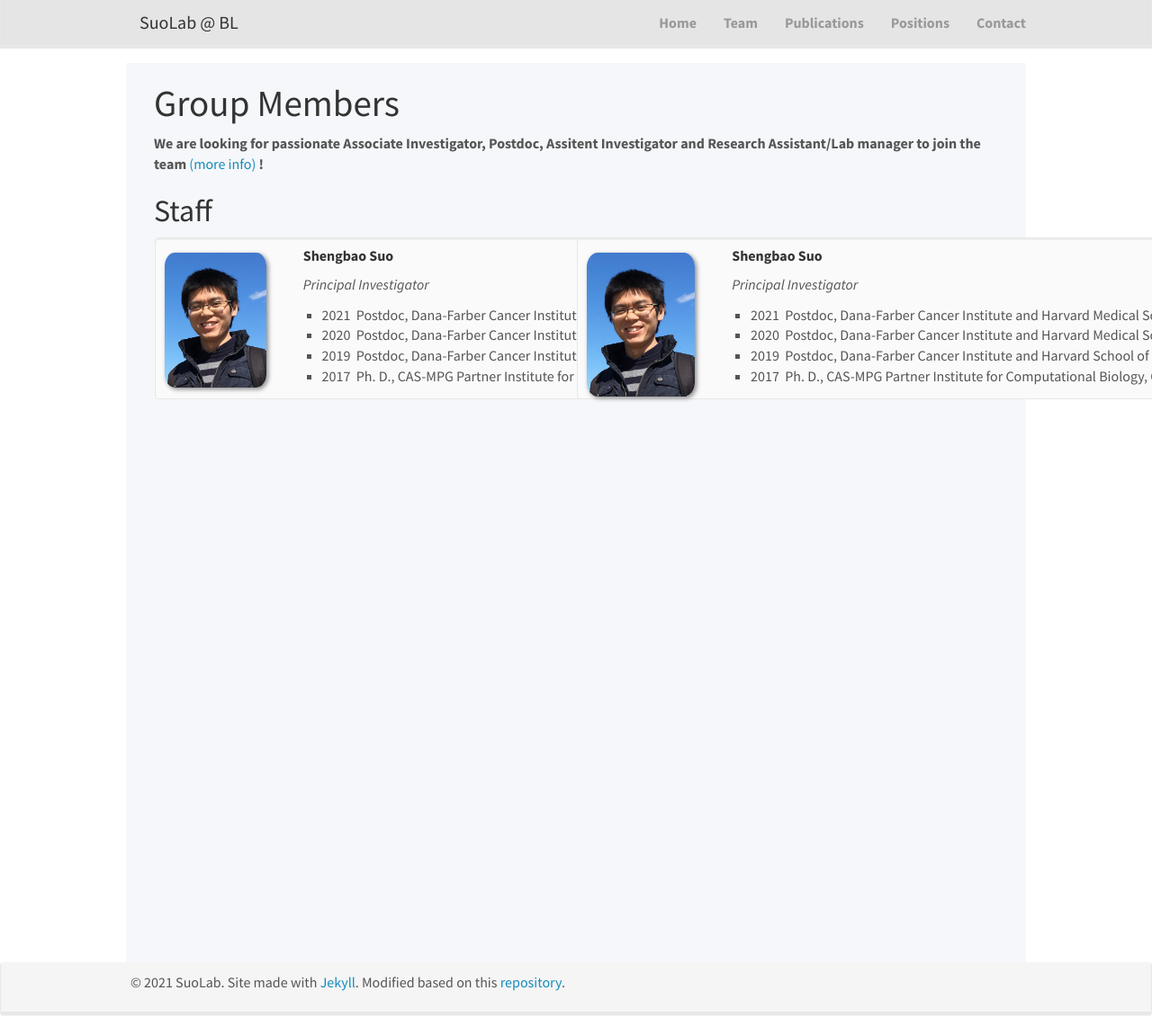
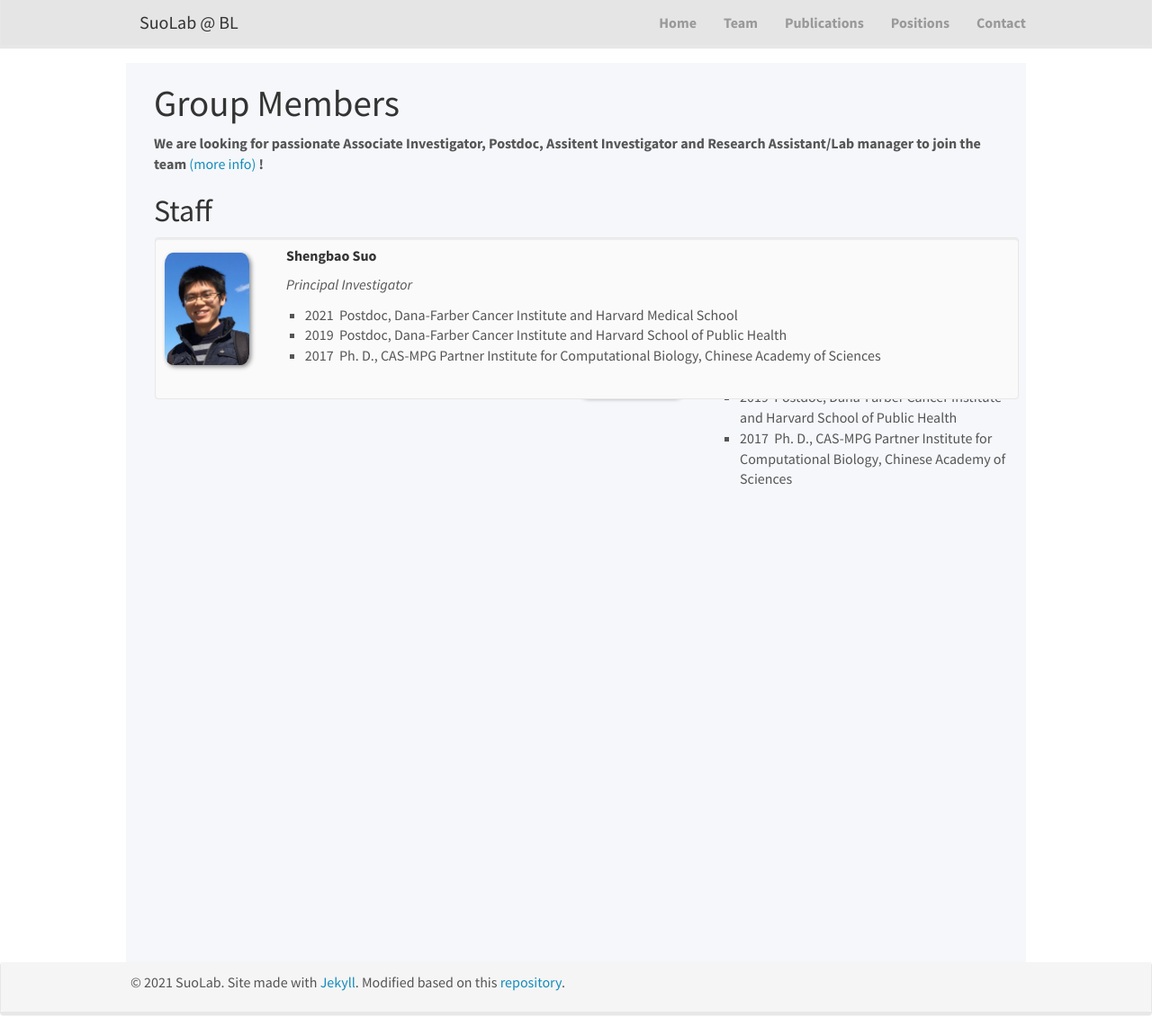
Before and after one commit to suoshengbao/suoshengbao.github.io, a Jekyll site: the page built from _pages/team.md, in a window 1280 px wide and 1151 px high. Shown: the whole window at 90% size. Built offline with Jekyll 4.4.1, drawn with Linux system fonts in a browser that asks for light colours; nearby versions of some CDN libraries.

Commit message:
Update team.md

```diff
--- a/_pages/team.md
+++ b/_pages/team.md
@@ -15,19 +15,18 @@ permalink: /team/
 ## Staff
 <div class="col-sm-6 clearfix" style="padding-left: 1px;">
 <div class="well"  style="height: 180px; width: 960px">
-<img src="/images/teampic/ShengbaoSuo.jpg" width="12%" style="float: left;"/>
+<img src="/images/teampic/ShengbaoSuo.jpg" width="10%" style="float: left;"/>
 <h5><strong>&nbsp;&nbsp;&nbsp;&nbsp;&nbsp;&nbsp;Shengbao Suo<strong></h5>
 <p>&nbsp;&nbsp;&nbsp;&nbsp;&nbsp;&nbsp;<i>Principal Investigator</i></p>
 <ul style="list-style-type:square; overflow: hidden">
 <li>2021&nbsp;&nbsp;Postdoc, Dana-Farber Cancer Institute and Harvard Medical School</li>
-<li>2020&nbsp;&nbsp;Postdoc, Dana-Farber Cancer Institute and Harvard Medical School</li>
 <li>2019&nbsp;&nbsp;Postdoc, Dana-Farber Cancer Institute and Harvard School of Public Health</li>
 <li>2017&nbsp;&nbsp;Ph. D., CAS-MPG Partner Institute for Computational Biology, Chinese Academy of Sciences</li>
 </ul>
 </div>
 </div>
 
-<div class="col-sm-6 clearfix" style="padding-left: 1px;">
+<div style="padding-left: 1px;">
 <div class="well"  style="height: 180px; width: 960px">
 <img src="/images/teampic/ShengbaoSuo.jpg" width="12.8%" style="float: left;"/>
 <h5><strong>&nbsp;&nbsp;&nbsp;&nbsp;&nbsp;&nbsp;Shengbao Suo<strong></h5>
```
